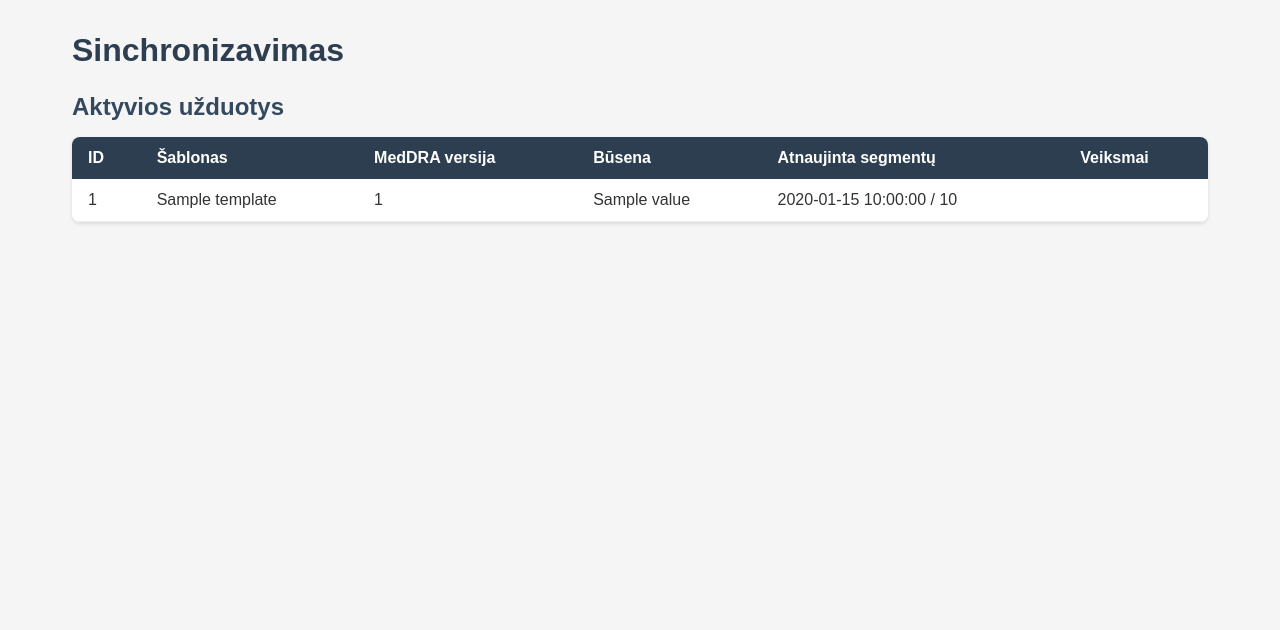
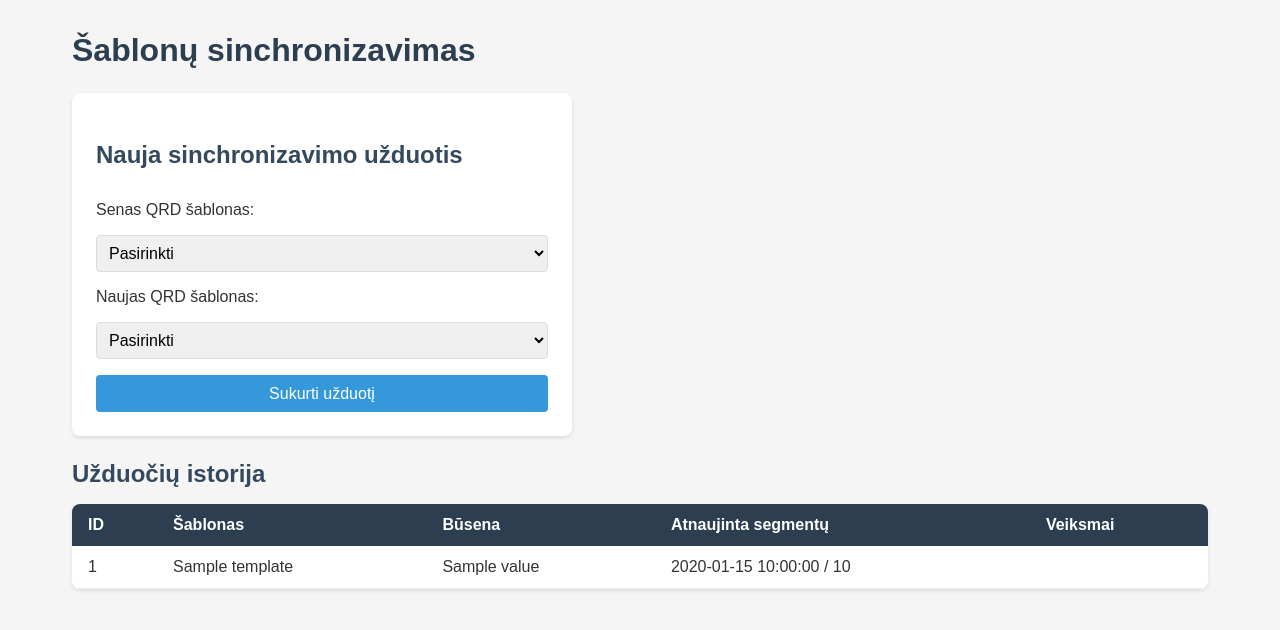
Before and after one commit to MartynasDziugas/TermSync, a Flask app: template ui/templates/sync.html in a window 1280 px wide. Shown: the part 50-680 px from the top of the page. Run offline with Flask 3, Linux system fonts and the light colour scheme; the template is opened without the code that fills it: most values are stand-ins (such as "Sample title", 1, 10 or a date in 2020); parts of the project's set-up code (start-up, migrations or seed data) failed here and were passed over.

Commit message:
feat: update doc sync service for QRD template comparison

```diff
--- a/ui/templates/sync.html
+++ b/ui/templates/sync.html
@@ -3,15 +3,33 @@
 {% block title %}TermSync — Sinchronizavimas{% endblock %}
 
 {% block content %}
-<h1>Sinchronizavimas</h1>
+<h1>Šablonų sinchronizavimas</h1>
 
-<h2>Aktyvios užduotys</h2>
+<form action="/sync/create" method="POST">
+    <h2>Nauja sinchronizavimo užduotis</h2>
+    <label>Senas QRD šablonas:</label>
+    <select name="old_template_id" required>
+        <option value="">Pasirinkti</option>
+        {% for template in templates %}
+        <option value="{{ template.id }}">{{ template.name }}</option>
+        {% endfor %}
+    </select>
+    <label>Naujas QRD šablonas:</label>
+    <select name="new_template_id" required>
+        <option value="">Pasirinkti</option>
+        {% for template in templates %}
+        <option value="{{ template.id }}">{{ template.name }}</option>
+        {% endfor %}
+    </select>
+    <button type="submit">Sukurti užduotį</button>
+</form>
+
+<h2>Užduočių istorija</h2>
 <table>
     <thead>
         <tr>
             <th>ID</th>
             <th>Šablonas</th>
-            <th>MedDRA versija</th>
             <th>Būsena</th>
             <th>Atnaujinta segmentų</th>
             <th>Veiksmai</th>
@@ -22,7 +40,6 @@
         <tr>
             <td>{{ job.id }}</td>
             <td>{{ job.template.name }}</td>
-            <td>{{ job.meddra_version.version_number }}</td>
             <td>{{ job.status.value }}</td>
             <td>{{ job.segments_updated }} / {{ job.segments_total }}</td>
             <td>
```
Also changed, not shown: src/api/routes.py (+7 -4 lines), src/services/doc_sync_service.py (+23 -22 lines), .cursor/agent-images/653d4813-3d08-49ce-90af-2869d666e412-1775904740262-0.png (added).
